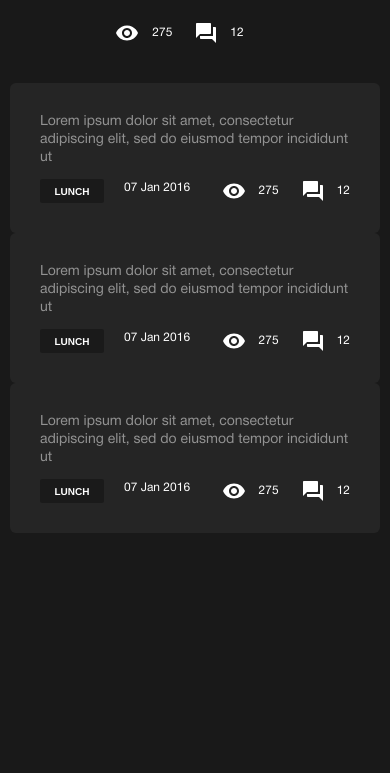
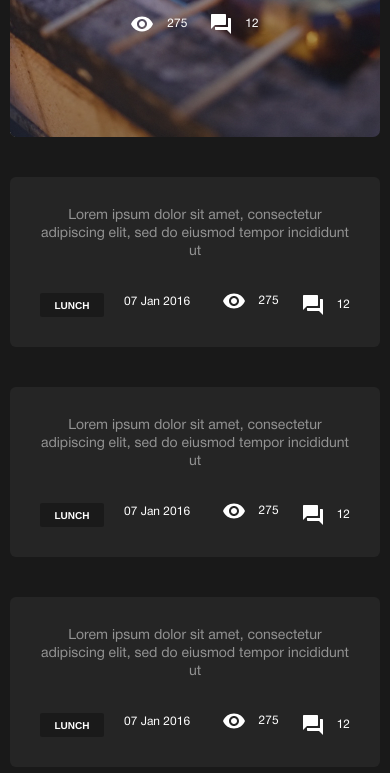
Before and after one commit to m-uson/healthy-landing, a website: page index.html in a window 390 px wide. Shown: the part 8354-9127 px from the top of the page. Before the commit the page ends 8957 px from the top, so only its background shows below. Drawn offline with nearby package versions, Linux system fonts and the light colour scheme.

Commit message:
added new section

```diff
--- a/index.html
+++ b/index.html
@@ -694,10 +694,10 @@
 				</div>
 				<div class="flex justify-between md:flex-col md:items-center">
 					<div
-						class="mr-[30px] py-[60px] px-[90px] flex flex-col bg-[url('../image/image.jpg')] bg-contain bg-no-repeat rounded-[7px] max-w-[540px] min-h-[510px] lg:max-w-[450px] lg:min-h-[425px] lg:px-[60px] lg:py-[40px]"
+						class="mr-[30px] py-[60px] px-[90px] flex flex-col bg-[url('../image/image.jpg')] bg-cover bg-no-repeat rounded-[7px] max-w-[540px] min-h-[510px] lg:max-w-[450px] lg:min-h-[425px] lg:px-[60px] lg:py-[40px] md:py-[60px] md:px-[70px] md:max-w-[500px] md:min-h-[510px] md:mr-0 md:mb-10 mos:px-[10px] mos:py-[40px]"
 					>
 						<h3
-							class="mb-[65px] break bg-c-50 uppercase text-[10px] font-black w-[89px] h-[25px] rounded-[2px] tracking-[1.25px] flex items-center justify-center lg:mb-[45px]"
+							class="break bg-c-50 uppercase text-[10px] font-black w-[89px] h-[25px] rounded-[2px] tracking-[1.25px] flex items-center justify-center lg:mb-[45px]"
 						>
 							breakfast
 						</h3>
@@ -728,24 +728,58 @@
 						</div>
 					</div>
 					<div class="flex flex-col justify-between">
-						<div class="max-w-[500px] p-[30px] bg-c-25 rounded-md">
+						<div class="max-w-[500px] p-[30px] bg-c-25 rounded-md md:mb-10">
 							<p
-								class="text-[14px] text-c-05 leading-[18px] duration-[1s] mb-3"
+								class="text-[14px] text-center text-c-05 leading-[18px] duration-[1s] mb-8"
 							>
 								Lorem ipsum dolor sit amet, consectetur adipiscing elit, sed do
 								eiusmod tempor incididunt ut
 							</p>
 							<div class="flex justify-between">
-								<div class="flex">
+								<div class="flex mo:flex-col">
 									<h5
 										class="text-[10px] font-black uppercase mr-5 bg-c-1A w-16 h-6 flex items-center justify-center rounded-[2px]"
 									>
 										lunch
 									</h5>
-									<span class="text-[12px]">07 Jan 2016</span>
+									<span class="text-[12px] mo:mt-2">07 Jan 2016</span>
 								</div>
-								<div class="flex">
-									<div class="flex mr-6 items-center">
+								<div class="flex mo:flex-col">
+									<div class="flex mr-6 items-center mos:mb-2">
+										<img
+											class="mr-[14px]"
+											src="./image/icon-wiev.svg"
+											alt="I can't find the image"
+										/>
+										<span class="text-xs">275</span>
+									</div>
+									<div class="flex items-center">
+										<img
+											class="mr-[14px]"
+											src="./image/icon-comment.svg"
+											alt="I can't find the image"
+										/>
+										<span class="text-xs">12</span>
+									</div>
+								</div>
+							</div>
+						</div>
+						<div class="max-w-[500px] p-[30px] bg-c-25 rounded-md md:mb-10">
+							<p class="text-[14px] text-center text-c-05 leading-[18px] mb-8">
+								Lorem ipsum dolor sit amet, consectetur adipiscing elit, sed do
+								eiusmod tempor incididunt ut
+							</p>
+							<div class="flex justify-between">
+								<div class="flex mo:flex-col">
+									<h5
+										class="text-[10px] font-black uppercase mr-5 bg-c-1A w-16 h-6 flex items-center justify-center rounded-[2px]"
+									>
+										lunch
+									</h5>
+									<span class="text-[12px] mo:mt-2">07 Jan 2016</span>
+								</div>
+								<div class="flex mo:flex-col">
+									<div class="flex mr-6 items-center mos:mb-2">
 										<img
 											class="mr-[14px]"
 											src="./image/icon-wiev.svg"
@@ -765,55 +799,21 @@
 							</div>
 						</div>
 						<div class="max-w-[500px] p-[30px] bg-c-25 rounded-md">
-							<p class="text-[14px] text-c-05 leading-[18px] mb-3">
+							<p class="text-[14px] text-center text-c-05 leading-[18px] mb-8">
 								Lorem ipsum dolor sit amet, consectetur adipiscing elit, sed do
 								eiusmod tempor incididunt ut
 							</p>
 							<div class="flex justify-between">
-								<div class="flex">
+								<div class="flex mo:flex-col">
 									<h5
 										class="text-[10px] font-black uppercase mr-5 bg-c-1A w-16 h-6 flex items-center justify-center rounded-[2px]"
 									>
 										lunch
 									</h5>
-									<span class="text-[12px]">07 Jan 2016</span>
+									<span class="text-[12px] mo:mt-2">07 Jan 2016</span>
 								</div>
-								<div class="flex">
-									<div class="flex mr-6 items-center">
-										<img
-											class="mr-[14px]"
-											src="./image/icon-wiev.svg"
-											alt="I can't find the image"
-										/>
-										<span class="text-xs">275</span>
-									</div>
-									<div class="flex items-center">
-										<img
-											class="mr-[14px]"
-											src="./image/icon-comment.svg"
-											alt="I can't find the image"
-										/>
-										<span class="text-xs">12</span>
-									</div>
-								</div>
-							</div>
-						</div>
-						<div class="max-w-[500px] p-[30px] bg-c-25 rounded-md">
-							<p class="text-[14px] text-c-05 leading-[18px] mb-3">
-								Lorem ipsum dolor sit amet, consectetur adipiscing elit, sed do
-								eiusmod tempor incididunt ut
-							</p>
-							<div class="flex justify-between">
-								<div class="flex">
-									<h5
-										class="text-[10px] font-black uppercase mr-5 bg-c-1A w-16 h-6 flex items-center justify-center rounded-[2px]"
-									>
-										lunch
-									</h5>
-									<span class="text-[12px]">07 Jan 2016</span>
-								</div>
-								<div class="flex">
-									<div class="flex mr-6 items-center">
+								<div class="flex mo:flex-col">
+									<div class="flex mr-6 items-center mos:mb-2">
 										<img
 											class="mr-[14px]"
 											src="./image/icon-wiev.svg"
--- a/input.css
+++ b/input.css
@@ -221,5 +221,5 @@ span:nth-child(2) {
 }
 
 .break {
-	margin: 0 auto;
+	margin: 0 auto 65px auto;
 }
```
Also changed, not shown: css/style.css.
